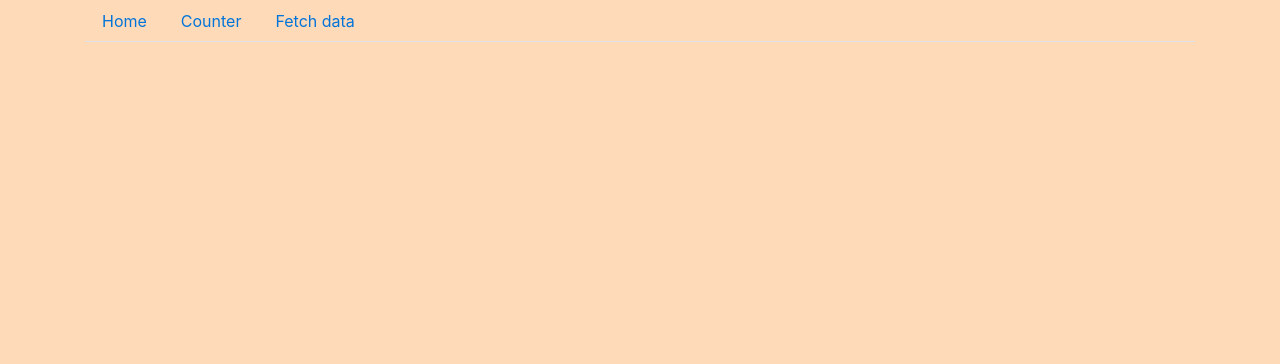
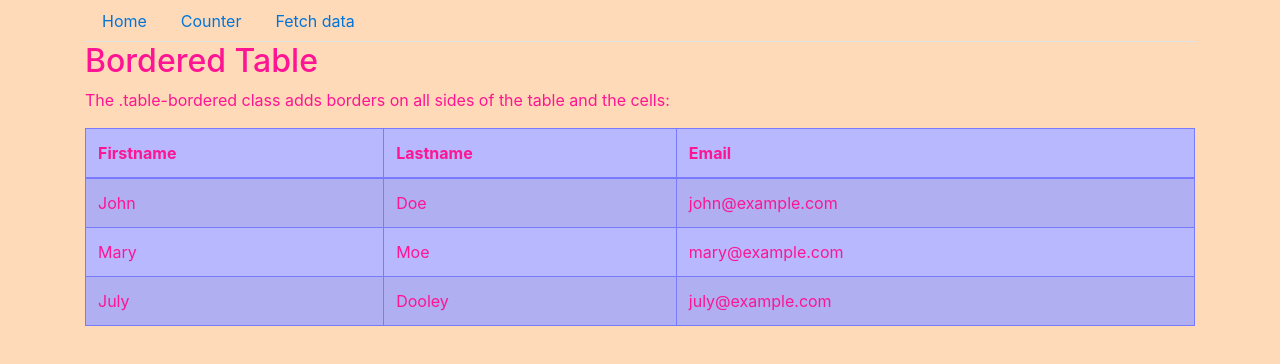
Before and after one commit to mrApptastic/mrPartyDude, an Angular app in the folder ClientApp/: page /bar in a window 1280 px wide. Before the commit this address led to /. Shown: the top 364 px of the page. Built offline with nearby package versions, Linux system fonts and the light colour scheme.

Commit message:
Added bar cabinet and other updates.

```diff
--- a/ClientApp/src/app/app-routing.module.ts
+++ b/ClientApp/src/app/app-routing.module.ts
@@ -2,12 +2,16 @@ import { NgModule } from '@angular/core';
 import { RouterModule, Routes } from '@angular/router';
 import { CounterComponent } from './components/counter/counter.component';
 import { FetchDataComponent } from './components/fetch-data/fetch-data.component';
-import { HomeComponent } from './routes/home/home.component';
+import { HomeComponent } from './components/home/home.component';
 
 const routes: Routes = [
   { path: '', component: HomeComponent, pathMatch: 'full' },
   { path: 'counter', component: CounterComponent },
   { path: 'fetch-data', component: FetchDataComponent },
+  {
+    path: 'bar',
+    loadChildren: () => import('./modules/bar-cabinet/bar-cabinet-routing.module').then( m => m.BarCabinetRoutingModule)
+  }
 ];
 
 @NgModule({
--- a/ClientApp/src/app/app.module.ts
+++ b/ClientApp/src/app/app.module.ts
@@ -11,7 +11,7 @@ import { ToastrModule } from 'ngx-toastr';
 import { CounterComponent } from './components/counter/counter.component';
 import { FetchDataComponent } from './components/fetch-data/fetch-data.component';
 import { NavMenuComponent } from './components/nav-menu/nav-menu.component';
-import { HomeComponent } from './routes/home/home.component';
+import { HomeComponent } from './components/home/home.component';
 
 
 @NgModule({
--- /dev/null
+++ b/ClientApp/src/app/modules/bar-cabinet/bar-cabinet.component.html
@@ -0,0 +1,30 @@
+<div>
+  <h2>Bordered Table</h2>
+  <p>The .table-bordered class adds borders on all sides of the table and the cells:</p>
+  <table class="table table-bordered table-striped table-success">
+    <thead>
+      <tr>
+        <th>Firstname</th>
+        <th>Lastname</th>
+        <th>Email</th>
+      </tr>
+    </thead>
+    <tbody>
+      <tr>
+        <td>John</td>
+        <td>Doe</td>
+        <td>john@example.com</td>
+      </tr>
+      <tr>
+        <td>Mary</td>
+        <td>Moe</td>
+        <td>mary@example.com</td>
+      </tr>
+      <tr>
+        <td>July</td>
+        <td>Dooley</td>
+        <td>july@example.com</td>
+      </tr>
+    </tbody>
+  </table>
+</div>
--- /dev/null
+++ b/ClientApp/src/app/modules/bar-cabinet/bar-cabinet.component.ts
@@ -0,0 +1,13 @@
+import { Component, OnInit } from '@angular/core';
+
+@Component({
+  selector: 'app-BarCabinet',
+  templateUrl: './bar-cabinet.component.html',
+  styleUrls: ['./bar-cabinet.component.scss']
+})
+export class BarCabinetComponent implements OnInit {
+
+  constructor() {}
+
+  ngOnInit(): void {}
+}
--- a/ClientApp/src/app/services/alcohol.service.ts
+++ b/ClientApp/src/app/services/alcohol.service.ts
@@ -7,9 +7,9 @@ export class AlcoholService {
 
   constructor() { }
 
-  calculateUnitFromAlcoholPercentage(liquidCl: number, alcoholPercentage: number): number {
+  calculateUnitFromAlcoholabv(liquidCl: number, abv: number): number {
     // https://vinsiderne.dk/artikler/alkohol-vol
-    return liquidCl * alcoholPercentage * 0.7873 / 120;
+    return liquidCl * abv * 0.7873 / 120;
   }
 
   calculatePerMille(units: number, minutes: number, gender: boolean ): number {
```
Also changed, not shown: ClientApp/src/app/interfaces/beverage.ts (added, +12 -0 lines), ClientApp/src/app/modules/bar-cabinet/bar-cabinet-routing.module.ts (added, +16 -0 lines), ClientApp/src/app/modules/bar-cabinet/bar-cabinet.module.ts (added, +13 -0 lines), ClientApp/src/app/services/beverage.service.ts (added, +17 -0 lines), ClientApp/src/app/components/home/home.component.html (renamed from ClientApp/src/app/routes/home/home.component.html), ClientApp/src/app/components/home/home.component.ts (renamed from ClientApp/src/app/routes/home/home.component.ts), ClientApp/src/app/modules/bar-cabinet/bar-cabinet.component.scss (added), 2 other files (tests, documents, lock files or other folders).
